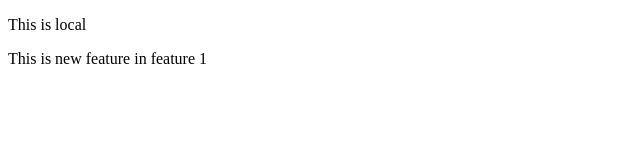
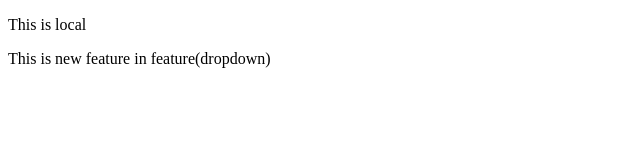
Before and after one commit to vikasgowda3010/localrepo, a plain HTML site: page index.html in a window 1280 px wide. Shown: the full height of the page, 0-640 px from the left. Drawn offline with Linux system fonts and the light colour scheme.

```diff
--- a/index.html
+++ b/index.html
@@ -7,6 +7,6 @@
 </head>
 <body>
     <p>This is local</p>
-    <p>This is new feature in feature 1</p>
+    <p>This is new feature in feature(dropdown)</p>
 </body>
 </html>
```
